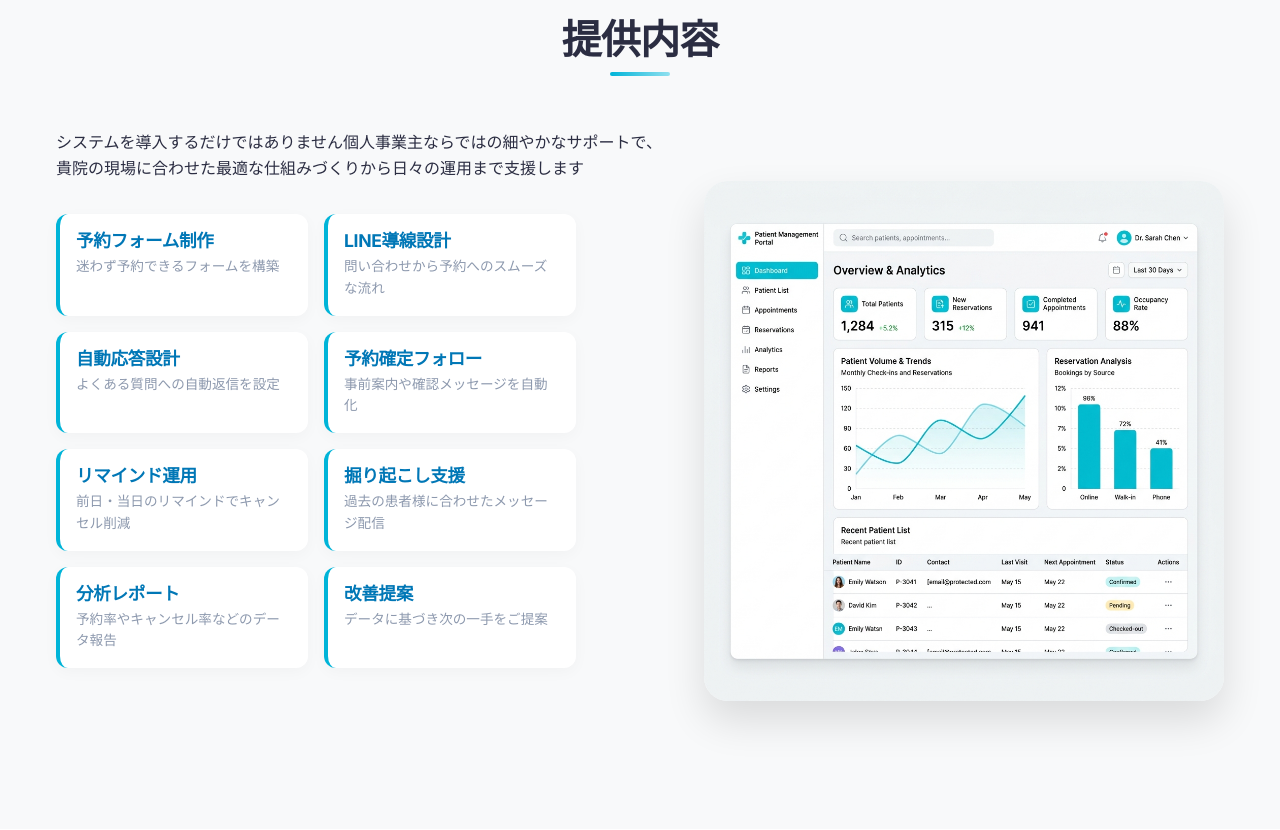
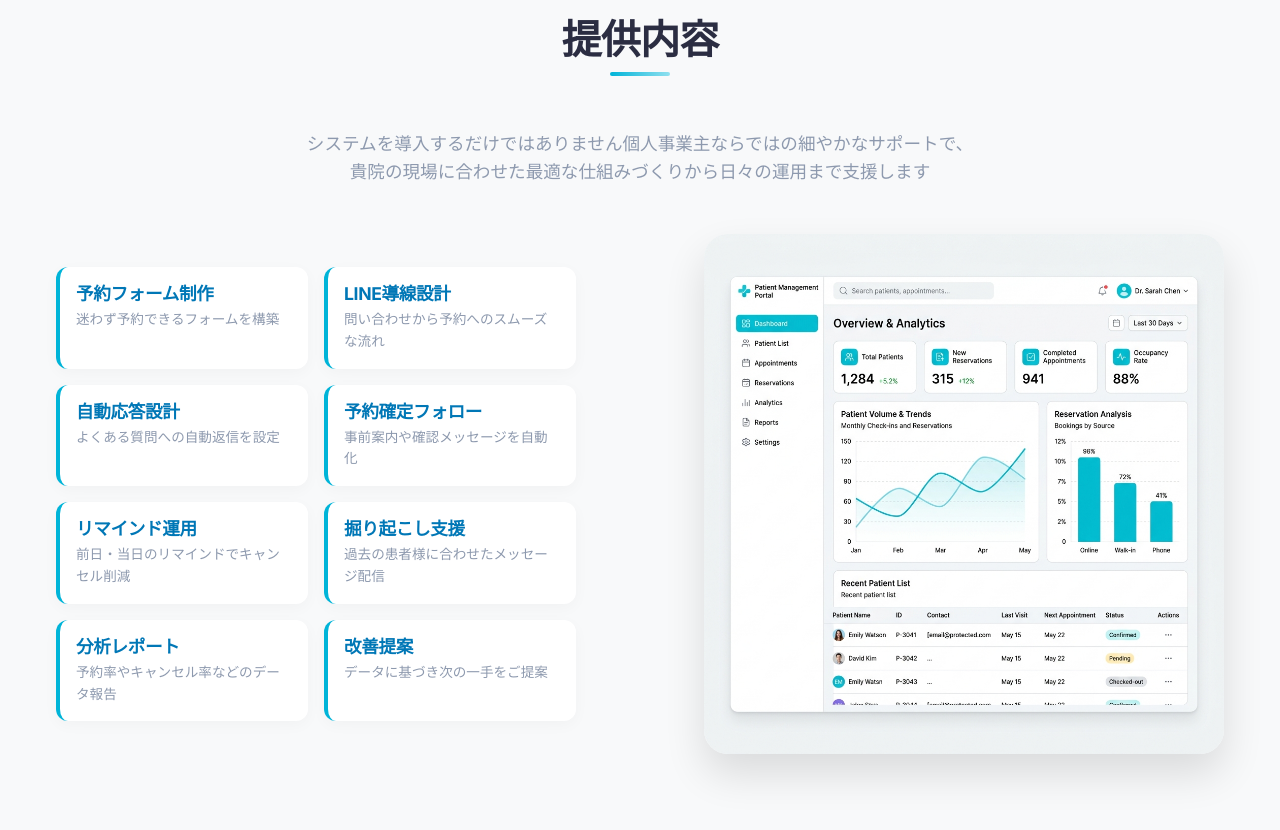
Before and after one commit to uw1g48h31wj4xxa33ffa-eng/reserve-pro-dashboard, a Next.js app in the folder LP/dental-lp/: page /improvement in a window 1280 px wide. Shown: the part 2180-3010 px from the top of the page. Built offline with nearby package versions, Linux system fonts and the light colour scheme.

Commit message:
Fix typescript errors causing vercel build failure

```diff
--- a/LP/dental-lp/app/improvement/page.tsx
+++ b/LP/dental-lp/app/improvement/page.tsx
@@ -115,7 +115,7 @@ export default function ImprovementPage() {
       <section className="section system">
         <div className="container">
           <h2 className="section-title animate-on-scroll" style={{ opacity: 0 }}>提供内容</h2>
-          <div style={{ textAlign: 'center', marginBottom: '3rem', color: 'var(--color-text-muted)', fontSize: '1.1rem' }} className="animate-on-scroll" style={{ opacity: 0 }}>
+          <div style={{ textAlign: 'center', marginBottom: '3rem', color: 'var(--color-text-muted)', fontSize: '1.1rem', opacity: 0 }} className="animate-on-scroll">
             <p>システムを導入するだけではありません個人事業主ならではの細やかなサポートで、<br />貴院の現場に合わせた最適な仕組みづくりから日々の運用まで支援します</p>
           </div>
           <div className="system-content">
--- a/LP/dental-lp/components/pitch/slides/index.tsx
+++ b/LP/dental-lp/components/pitch/slides/index.tsx
@@ -1,12 +1,12 @@
 "use client";
 
-import { motion } from "framer-motion";
+import { motion, type Variants } from "framer-motion";
 
-const textAnim = {
+const textAnim: Variants = {
   hidden: { opacity: 0, y: 20 },
   show: { opacity: 1, y: 0, transition: { duration: 0.6, ease: "easeOut" } },
 };
-const containerAnim = {
+const containerAnim: Variants = {
   hidden: { opacity: 0 },
   show: { opacity: 1, transition: { staggerChildren: 0.1 } },
 };
```
